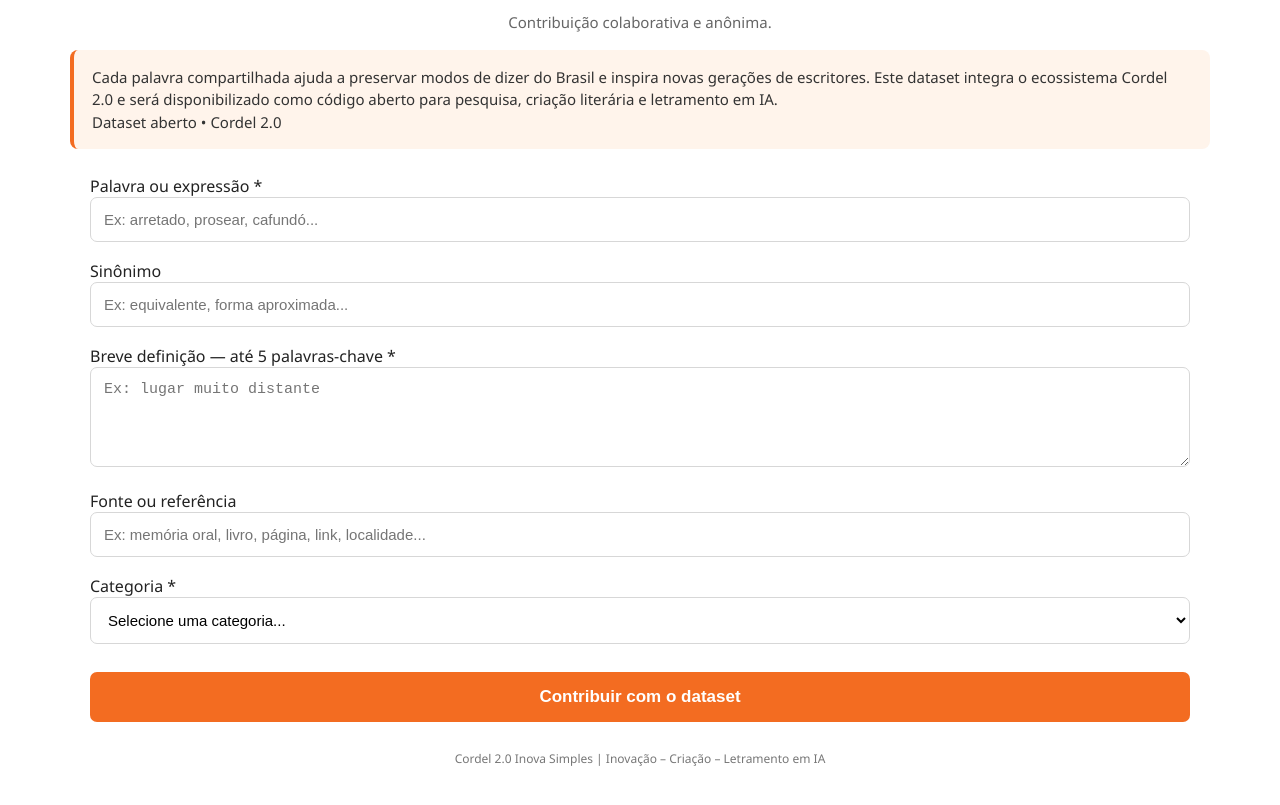
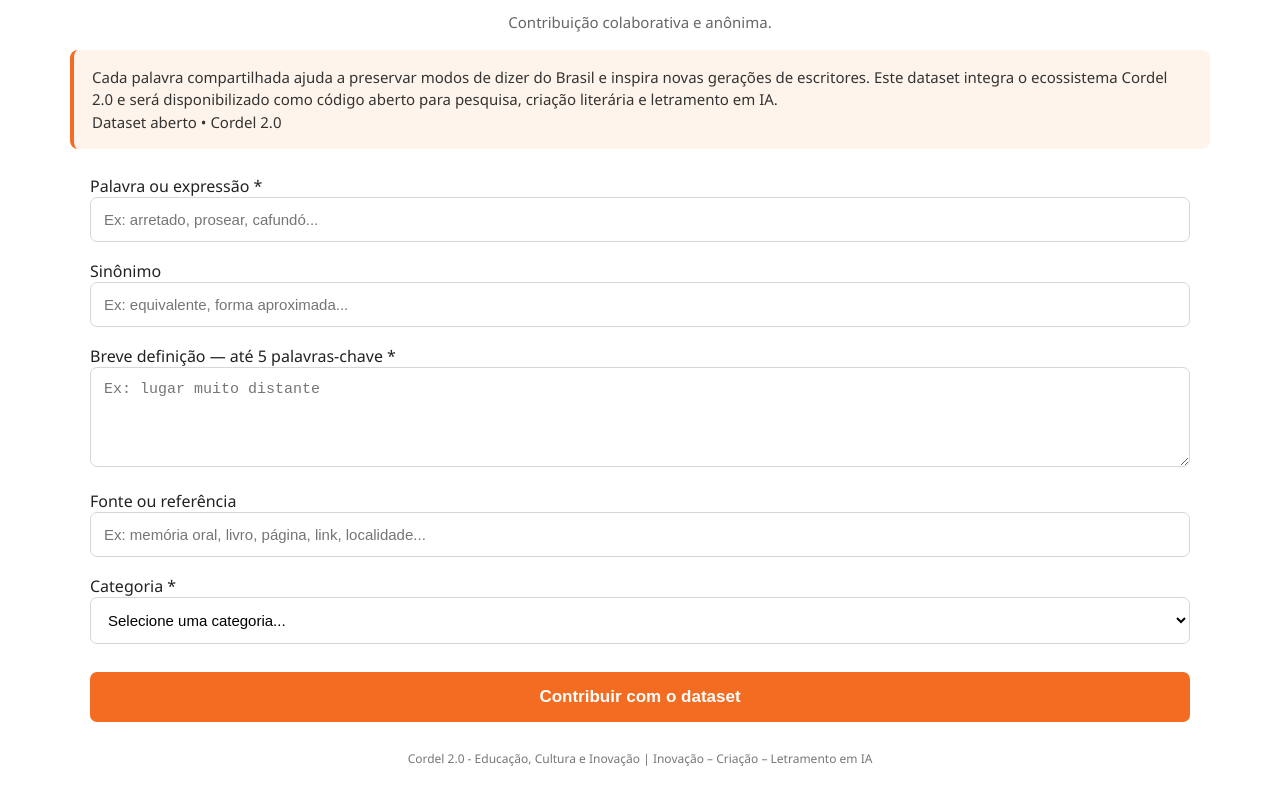
Before and after one commit to Cordel2pontozero/dataset-popular-Brasileiro, a plain HTML site: page index.html in a window 1280 px wide. Shown: the part 285-1090 px from the top of the page. Drawn offline with Linux system fonts and the light colour scheme.

Commit message:
Atualiza a identidade juridica da startup
A designacao 'Inova Simples (I.S.)' e o CNPJ 66.466.887/0001-16 nao valem
mais. Passa a Cordel 2.0 - Educacao, Cultura e Inovacao, CNPJ
68.110.384/0001-39, em README, LICENSE, rodape e metadados da pagina.

```diff
--- a/index.html
+++ b/index.html
@@ -173,7 +173,7 @@ button {
       <div class="logo-wrap">
         <img
           src="https://images.squarespace-cdn.com/content/v1/679647ea404fcd2e5824402c/18e46fe3-684b-463d-9f3c-b1f9230dbc44/LOGOMARCA-CORDEL+2.0+Inova+Simples.png?format=300w"
-          alt="Cordel 2.0 Inova Simples">
+          alt="Cordel 2.0 - Educação, Cultura e Inovação">
       </div>
 
       <h1>Dataset Popular Brasileiro</h1>
@@ -237,7 +237,7 @@ button {
       <div id="msg" class="hidden"></div>
 
       <div class="footer">
-        Cordel 2.0 Inova Simples | Inovação – Criação – Letramento em IA
+        Cordel 2.0 - Educação, Cultura e Inovação | Inovação – Criação – Letramento em IA
       </div>
     </div>
 
```
Also changed, not shown: 2 other files.
